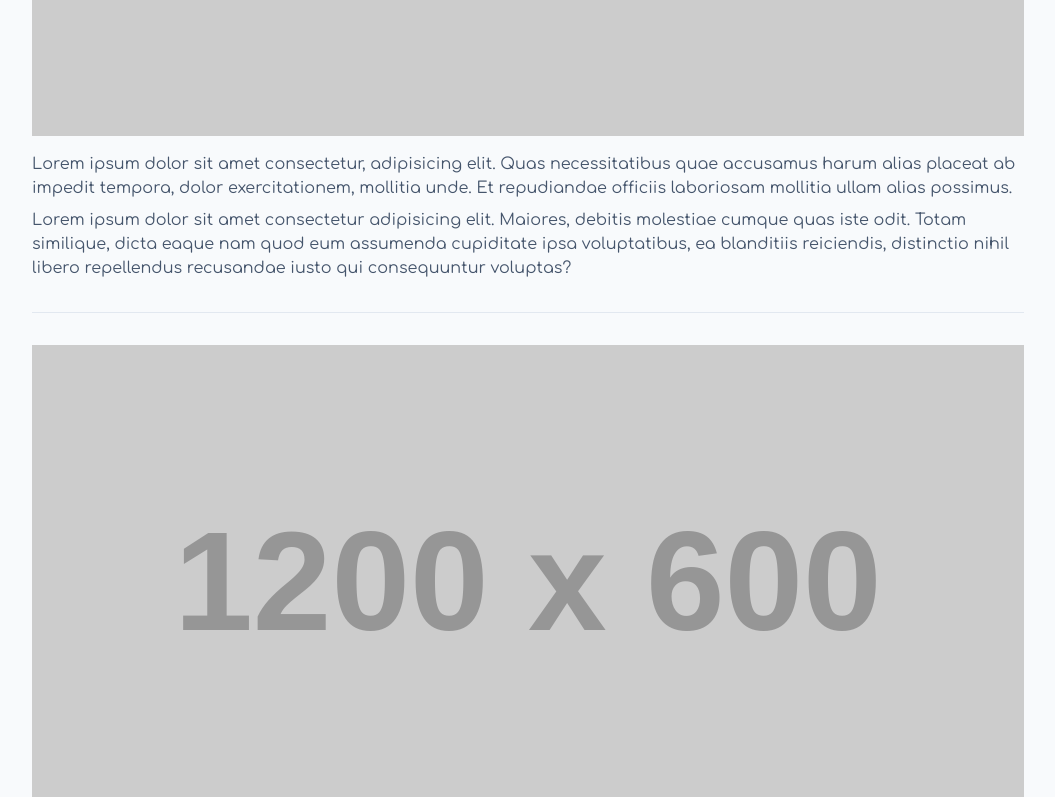
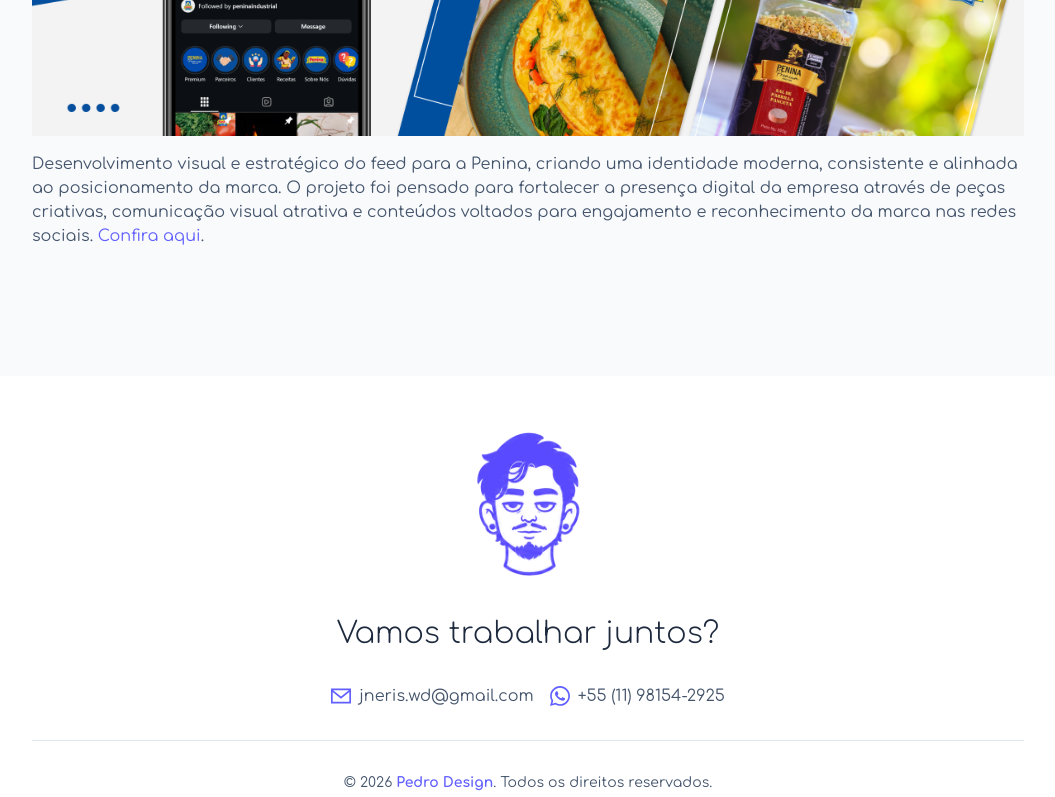
Before and after one commit to jneris-dev/pedro-design, a React (Vite) app: page / in a window 1280 px wide. Shown: the part 2000-2797 px from the top of the page, without its empty margins (112-1167 px from the left). Built offline with nearby package versions, Linux system fonts and the light colour scheme.

Commit message:
add first project

```diff
--- a/src/App.jsx
+++ b/src/App.jsx
@@ -190,19 +190,10 @@ function App() {
           <div className="w-full h-auto flex flex-col items-start justify-start gap-8 divide-y divide-slate-200 mt-5">
             <div className="w-full h-auto flex flex-col items-start justify-start gap-4 pb-8">
               <figure>
-                <img src="https://placehold.co/1200x600" alt="" />
+                <img src="/projects/penina.png" alt="" />
               </figure>
               <div className="flex flex-col items-start justify-start gap-2 text-slate-600">
-                <p>Lorem ipsum dolor sit amet consectetur, adipisicing elit. Quas necessitatibus quae accusamus harum alias placeat ab impedit tempora, dolor exercitationem, mollitia unde. Et repudiandae officiis laboriosam mollitia ullam alias possimus.</p>
-                <p>Lorem ipsum dolor sit amet consectetur adipisicing elit. Maiores, debitis molestiae cumque quas iste odit. Totam similique, dicta eaque nam quod eum assumenda cupiditate ipsa voluptatibus, ea blanditiis reiciendis, distinctio nihil libero repellendus recusandae iusto qui consequuntur voluptas?</p>
-              </div>
-            </div>
-            <div className="w-full h-auto flex flex-col items-start justify-start gap-4">
-              <figure>
-                <img src="https://placehold.co/1200x600" alt="" />
-              </figure>
-              <div className="flex flex-col items-start justify-start gap-2 text-slate-600">
-                <p>Lorem ipsum dolor sit amet consectetur, adipisicing elit. Quas necessitatibus quae accusamus harum alias placeat ab impedit tempora, dolor exercitationem, mollitia unde. Et repudiandae officiis laboriosam mollitia ullam alias possimus.</p>
+                <p>Desenvolvimento visual e estratégico do feed para a Penina, criando uma identidade moderna, consistente e alinhada ao posicionamento da marca. O projeto foi pensado para fortalecer a presença digital da empresa através de peças criativas, comunicação visual atrativa e conteúdos voltados para engajamento e reconhecimento da marca nas redes sociais. <a href="https://www.instagram.com/peninabrasil/" target="_blank" className="text-indigo-500 hover:underline">Confira aqui</a>.</p>
               </div>
             </div>
           </div>
```
Also changed, not shown: public/projects/penina.png (added).
